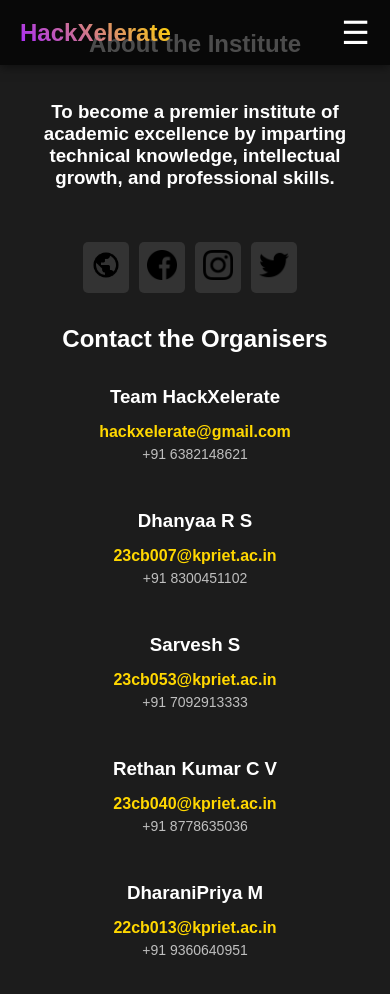
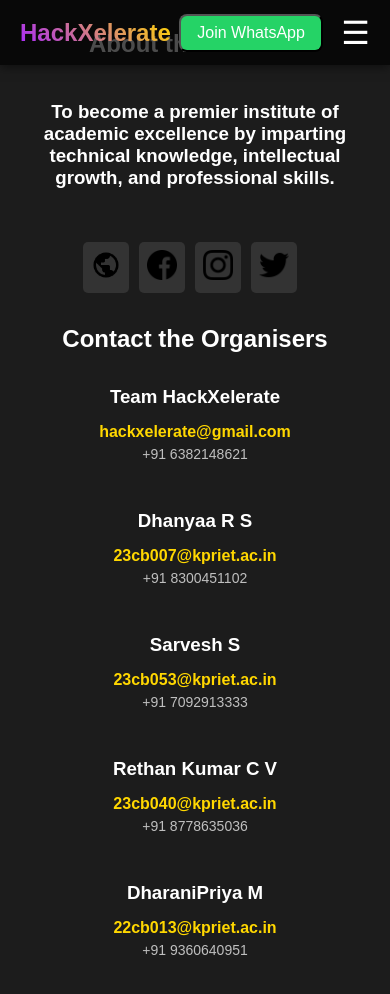
Before and after one commit to Nishanth-1204/Hack-25, a React (Vite) app in the folder Website/: page /admin/dash in a window 390 px wide. Shown: the top 994 px of the page. Built offline with nearby package versions, Linux system fonts and the light colour scheme.

Commit message:
Complete

```diff
--- a/Website/src/components/Navbar/Navbar.css
+++ b/Website/src/components/Navbar/Navbar.css
@@ -65,8 +65,6 @@
   background: linear-gradient(45deg, rgb(168, 40, 254), gold);
   border-radius: 8px;
   border: none;
-  font-weight: bold;
-  font-size: 1rem;
   color: white;
   cursor: pointer;
   transition: all 0.3s ease;
@@ -80,6 +78,7 @@
 
 .whatsapp-button {
   background: #25d366;
+  color: white;
   padding: 8px 16px;
   border-radius: 8px;
   font-size: 1rem;
@@ -89,6 +88,16 @@
 
 .whatsapp-button:hover {
   background: #128c7e;
+}
+
+/* ===== Desktop View Only ===== */
+.desktop-only {
+  display: block;
+}
+
+/* ===== Mobile View Only ===== */
+.mobile-only {
+  display: none;
 }
 
 /* ===== Mobile View (Hamburger Menu) ===== */
@@ -125,15 +134,14 @@
     color: black;
   }
 
-  /* WhatsApp Button in Mobile */
-  .whatsapp-button {
-    width: 80%;
-    margin: 8px 0;
-    text-align: center;
+  /* Show Mobile WhatsApp Button */
+  .mobile-only {
+    display: block;
+    margin-right: 10px;
+  }
+
+  /* Hide Desktop WhatsApp Button */
+  .desktop-only {
+    display: none;
   }
 }
-
-.whatsapp-button img {
-  width: 20px;
-  margin-top: 1px;
-}
--- a/Website/src/components/Navbar/Navbar.tsx
+++ b/Website/src/components/Navbar/Navbar.tsx
@@ -10,7 +10,7 @@
     const section = document.getElementById(sectionId);
     if (section) {
       section.scrollIntoView({ behavior: "smooth" });
-      setMenuOpen(false); // Close menu after clicking an item
+      setMenuOpen(false);
     }
   };
 
@@ -20,6 +20,16 @@
         <h1 onClick={() => navigate("/")} id="nav-title">
           HackXelerate
         </h1>
+
+        {/* Join WhatsApp - Visible Only in Mobile */}
+        <button
+          onClick={() =>
+            window.open("https://whatsapp.com/channel/0029Vb2w0RB2kNFxBXlBA33J")
+          }
+          className="whatsapp-button mobile-only"
+        >
+          Join WhatsApp
+        </button>
 
         {/* Navigation List */}
         <ul className={`nav-list ${menuOpen ? "open" : ""}`}>
@@ -42,8 +52,8 @@
             FAQs
           </li>
 
-          {/* Join Our WhatsApp - Only After FAQ */}
-          <li className="nav-item">
+          {/* Join WhatsApp - Desktop Only */}
+          <li className="nav-item desktop-only">
             <button
               onClick={() =>
                 window.open(
--- a/Website/src/pages/Home/Home.tsx
+++ b/Website/src/pages/Home/Home.tsx
@@ -32,17 +32,12 @@
           <div className="mini-tv-container">
             <div className="mini-tv-frame">
               <div className="mini-tv-screen">
-                <video
+                <iframe
                   className="mini-tv-video"
-                  autoPlay
-                  muted
-                  loop
-                  playsInline
-                  width={"100%"}
-                >
-                  <source src={"/video.mp4"} type="video/mp4" />
-                  Your browser does not support the video tag.
-                </video>
+                  src="https://youtu.be/B_950wqT-7E?si=tFuZubsOlqBbiXg3"
+                  allow="accelerometer; autoplay; clipboard-write; encrypted-media; gyroscope; picture-in-picture; web-share"
+                  allowFullScreen
+                ></iframe>
               </div>
               <div className="mini-tv-glow"></div>
             </div>
```
